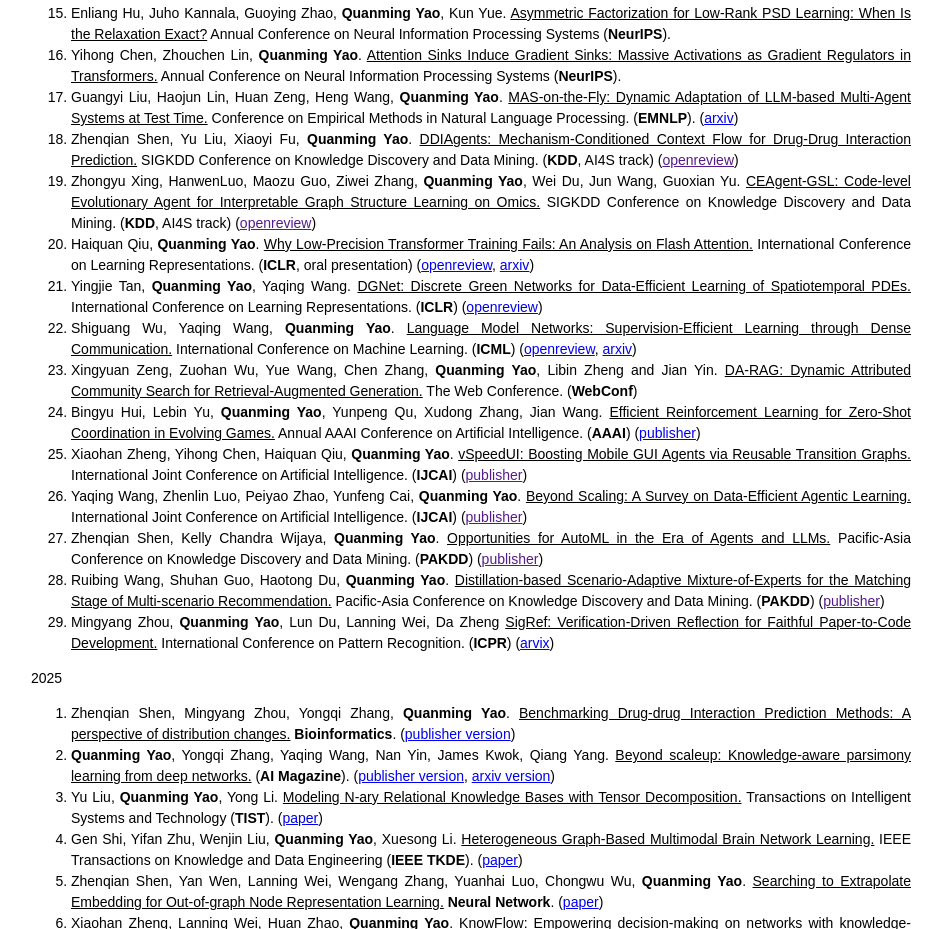
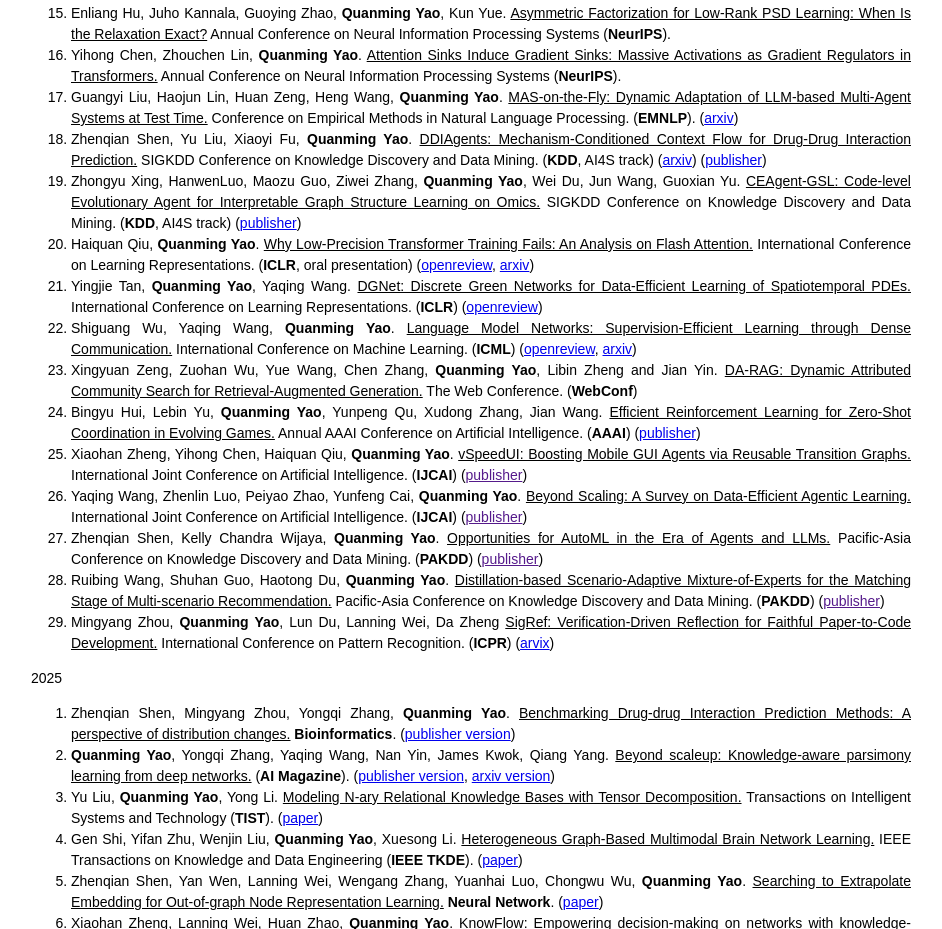
Before and after one commit to LARS-group/lars-group.github.io, a plain HTML site: page pages/publication.html in a window 1280 px wide. Shown: the part 1444-2373 px from the top of the page, without its empty margins (169-1111 px from the left). Drawn offline with Linux system fonts and the light colour scheme.

Commit message:
Update publication.html

```diff
--- a/pages/publication.html
+++ b/pages/publication.html
@@ -345,7 +345,8 @@ Zhenqian Shen, Yu Liu, Xiaoyi Fu, <b>Quanming Yao</b>.
 <u>DDIAgents: Mechanism-Conditioned Context Flow for Drug-Drug Interaction Prediction.</u>
 SIGKDD Conference on Knowledge Discovery and Data Mining.
 (<b>KDD</b>, AI4S track)
-(<a href="">openreview</a>)
+(<a href="https://arxiv.org/pdf/2606.31085">arxiv</a>)
+(<a href="https://dl.acm.org/doi/epdf/10.1145/3770855.3818959">publisher</a>)
 </li>
 
 <li>
@@ -353,7 +354,7 @@ Zhongyu Xing, HanwenLuo, Maozu Guo, Ziwei Zhang, <b>Quanming Yao</b>, Wei Du, Ju
 <u>CEAgent-GSL: Code-level Evolutionary Agent for Interpretable Graph Structure Learning on Omics.</u>
 SIGKDD Conference on Knowledge Discovery and Data Mining.
 (<b>KDD</b>, AI4S track)
-(<a href="">openreview</a>)
+(<a href="https://dl.acm.org/doi/10.1145/3770855.3819043">publisher</a>)
 </li>
 
 <li>
```
